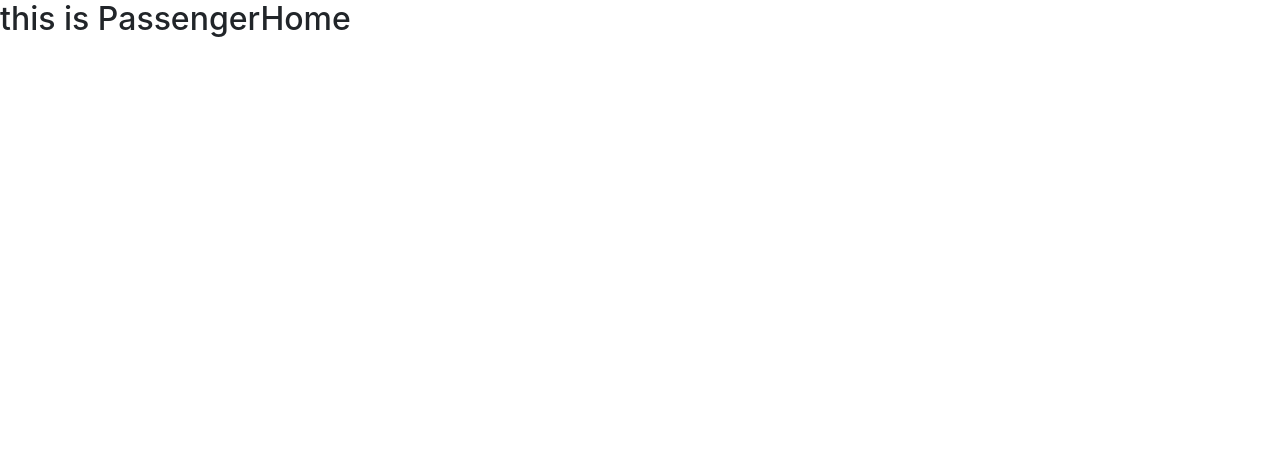
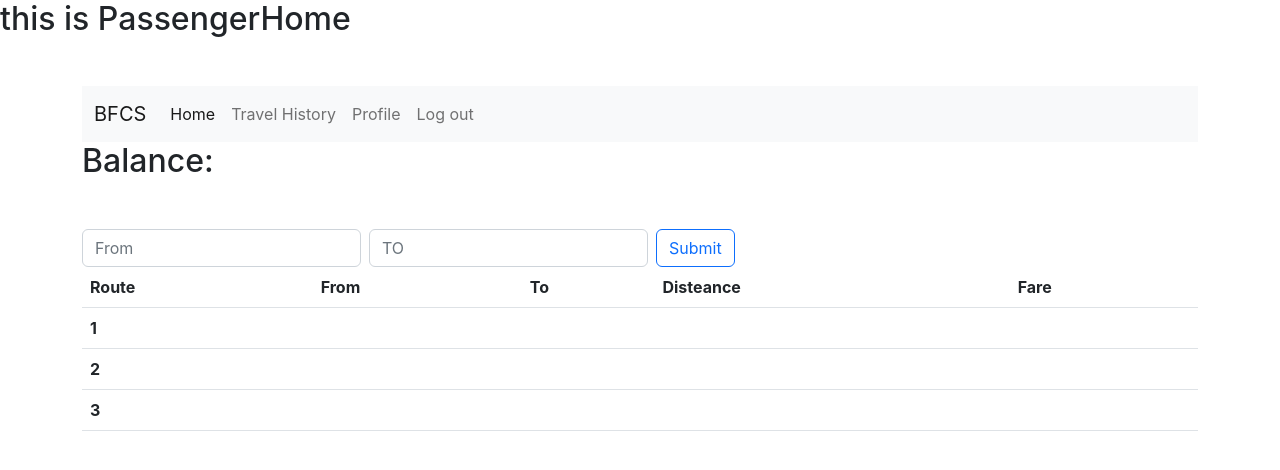
Before and after one commit to Sazzadul42644/Bus-Fare-Collection-System-REACT, a React (Create React App) app: page /passenger-home in a window 1280 px wide. Shown: the top 470 px of the page. Built offline with nearby package versions, Linux system fonts and the light colour scheme; the HTML template or start-up script is replaced by a standard one.

Commit message:
working on admin login

```diff
--- a/src/App.js
+++ b/src/App.js
@@ -10,6 +10,7 @@ import Logout from './Pages/LogOut/LogOut';
 import Home from './Pages/Home/Home';
 import PassengerRegistration from './Pages/Passenger/PassengerRegistration/PassengerRegistration';
 import PassengerHome from './Pages/Passenger/PassengerHome/PassengerHome';
+import AdminHome from './Pages/Admin/AdminHome/AdminHome';
 
 function App() {
   return (
@@ -23,6 +24,7 @@ function App() {
         <Route exact path='/register-passenger' element={<PassengerRegistration />} />
 
         <Route exact path='/passenger-home' element={<PassengerHome />} />
+        <Route exact path='/admin-home' element={<AdminHome />} />
 
         <Route exact path='/bus-list' element={<ViewBusList />} />
         <Route exact path='/Card-Punch' element={<CardPunch />} />
--- /dev/null
+++ b/src/Pages/Admin/AdminHome/AdminHome.js
@@ -0,0 +1,11 @@
+import React from 'react';
+
+const AdminHome = () => {
+    return (
+        <div>
+            <h2>this is admin home</h2>
+        </div>
+    );
+};
+
+export default AdminHome;
--- a/src/Pages/LogOut/LogOut.js
+++ b/src/Pages/LogOut/LogOut.js
@@ -1,4 +1,3 @@
-import React, { useState, userEffect } from "react";
 import axios from "axios";
 import { useNavigate } from "react-router-dom";
 
@@ -13,7 +12,6 @@ const Logout = () => {
 
     axios.post("http://127.0.0.1:8000/api/logout", obj)
         .then(resp => {
-            var token = resp.data;
             localStorage.removeItem('user');
             navigate('/login');
         }).catch(err => {
--- a/src/Pages/Login/Login.js
+++ b/src/Pages/Login/Login.js
@@ -5,17 +5,11 @@ import NotLoggedIn from '../Shared/Header/NotLoggedIn';
 
 
 const Login = () => {
-    var user;
-    //var isLoggedIn;
-
-    let [token, setToken] = useState("");
+    //let [token, setToken] = useState("");
     let [email, setEmail] = useState("");
     let [password, setPassword] = useState("");
     let [errorMessage, setErrorMessage] = useState("");
-    //const [localStorage, setLocalStorage] = useState("");
-    //let [isLoggedIn, setIsLoggedIn] = useState();
     const navigate = useNavigate();
-
     const [isLoggedIn, setIsLoggedIn] = useState();
 
     useEffect(() => {
@@ -29,23 +23,8 @@ const Login = () => {
 
     }, [])
 
-
-    // const checkStorage = key => {
-    //     const storedData = localStorage.getItem(key);
-    //     if (!storedData) console.log('Local storage is empty');
-    //     else {
-    //         user = JSON.parse(localStorage.getItem(key));
-    //         setIsLoggedIn(user.access_token);
-    //     }
-    // }
-
-    // useEffect(() => {
-    //     checkStorage('user');
-    // }, [])
-
     const loginSubmit = (e) => {
         e.preventDefault();
-        //checkStorage('user');
 
         console.log(isLoggedIn);
         axios.post("http://127.0.0.1:8000/api/loginApi", {
--- a/src/Pages/Passenger/PassengerHome/PassengerHome.js
+++ b/src/Pages/Passenger/PassengerHome/PassengerHome.js
@@ -1,9 +1,91 @@
 import React from 'react';
+import { Link } from 'react-router-dom';
 
 const PassengerHome = () => {
+
+
+
     return (
         <div>
             <h2>this is PassengerHome</h2>
+            <div class="container">
+                <nav class="navbar navbar-expand-lg bg-light mt-5">
+                    <div class="container-fluid">
+                        <Link class="navbar-brand" to="/passenger-home">BFCS</Link>
+                        <button class="navbar-toggler" type="button" data-bs-toggle="collapse"
+                            data-bs-target="#navbarSupportedContent" aria-controls="navbarSupportedContent"
+                            aria-expanded="false" aria-label="Toggle navigation">
+                            <span class="navbar-toggler-icon"></span>
+                        </button>
+                        <div class="collapse navbar-collapse" id="navbarSupportedContent">
+                            <ul class="navbar-nav me-auto mb-2 mb-lg-0 ">
+                                <li class="nav-item ">
+                                    <Link class="nav-link active" aria-current="page" to="/passenger-home">Home</Link>
+                                </li>
+                                <li class="nav-item">
+                                    <Link class="nav-link" to="/passenger-travel-history">Travel History</Link>
+                                </li>
+                                <li class="nav-item ">
+                                    <Link class="nav-link " to="/passenger-profile">Profile</Link>
+                                </li>
+                                <li class="nav-item">
+                                    <Link class="nav-link" to="/logout">Log out</Link>
+                                </li>
+                            </ul>
+                        </div>
+                    </div>
+                </nav>
+                <div>
+                    <h2>Balance:</h2>
+                </div>
+                <div class="mt-5 d-flex">
+                    <div class="col-md-3">
+                        <input type="name" class="form-control" id="startingPoint" placeholder="From" />
+                    </div>
+                    <div class="col-md-3 mx-2">
+                        <input type="name" class="form-control" id="startingPoint" placeholder="TO" />
+                    </div>
+                    <div>
+                        <button type="submit" class="btn btn-outline-primary">Submit</button>
+                    </div>
+                </div>
+                <div>
+                    <table class="table table-hover">
+                        <thead>
+                            <tr>
+                                <th scope="col">Route</th>
+                                <th scope="col">From</th>
+                                <th scope="col">To</th>
+                                <th scope="col">Disteance</th>
+                                <th scope="col">Fare</th>
+                            </tr>
+                        </thead>
+                        <tbody>
+                            <tr>
+                                <th scope="row">1</th>
+                                <td></td>
+                                <td></td>
+                                <td></td>
+                                <td></td>
+                            </tr>
+                            <tr>
+                                <th scope="row">2</th>
+                                <td></td>
+                                <td></td>
+                                <td></td>
+                                <td></td>
+                            </tr>
+                            <tr>
+                                <th scope="row">3</th>
+                                <td></td>
+                                <td></td>
+                                <td></td>
+                                <td></td>
+                            </tr>
+                        </tbody>
+                    </table>
+                </div>
+            </div>
         </div>
     );
 };
--- a/src/Pages/Passenger/PassengerRegistration/PassengerRegistration.js
+++ b/src/Pages/Passenger/PassengerRegistration/PassengerRegistration.js
@@ -11,6 +11,7 @@ const PassengerRegistration = () => {
                 </div>
                 <div className="container my-5">
                     <form className="shadow-lg p-3 mb-5 bg-body rounded row g-3">
+                        <div className="col-md-6">
                             <div className="col-md-6">
                                 <label for="first_name" className="form-label">First name</label>
                                 <input type="text" className="form-control" id="validationCustom01" placeholder="First name"
@@ -85,6 +86,7 @@ const PassengerRegistration = () => {
                                     <button className="btn btn-primary">Register</button>
                                 </div>
                             </div>
+                        </div>
                     </form>
                 </div>
             </div>
--- a/src/Pages/Shared/Header/NotLoggedIn.js
+++ b/src/Pages/Shared/Header/NotLoggedIn.js
@@ -1,11 +1,26 @@
-import React from 'react';
+import React, { useEffect, useState } from 'react';
 import { Link } from 'react-router-dom';
 
 const NotLoggedIn = () => {
+    const [isLoggedIn, setIsLoggedIn] = useState();
+
+    useEffect(() => {
+        const user = JSON.parse(localStorage.getItem('user'));
+        if (user) {
+            setIsLoggedIn(user.access_token);
+        }
+        else {
+            setIsLoggedIn(false);
+        }
+
+    }, [])
     return (
         <div>
             <div className="text-end mt-5 container">
-                <Link className="btn btn-outline-primary" to="/login">Log in</Link>
+                {
+                    isLoggedIn ? (<Link className="btn btn-outline-primary" to="/logout">Log out</Link>) : (<Link className="btn btn-outline-primary" to="/login">Log in</Link>)
+                }
+                {/* <Link className="btn btn-outline-primary" to="/login">Log in</Link> */}
                 <Link className="btn btn-outline-primary" to="/register-passenger">Passenger Registration</Link>
                 <Link className="btn btn-outline-primary" to="/register-owner">Bus Owner Registration</Link>
             </div>
```
Lines whose indentation alone changed are shown as unchanged.
